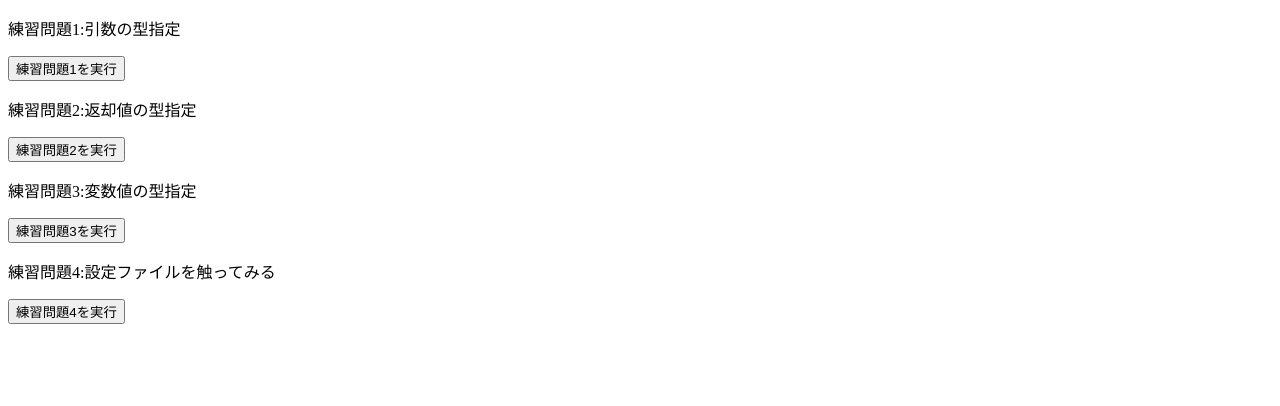
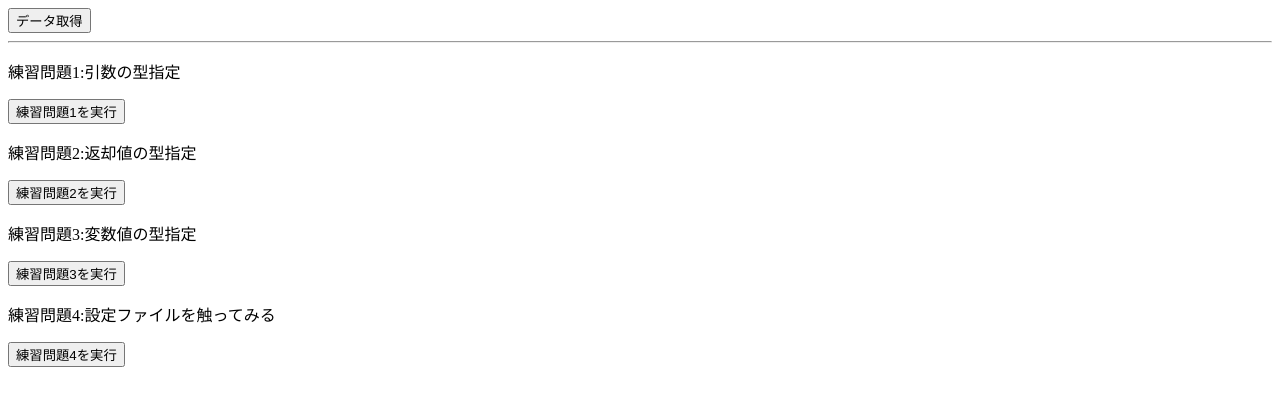
Before and after one commit to rhkts/React-TypeScript-Udemy, a React (Vite) app: page / in a window 1280 px wide. Shown: the top 406 px of the page. Built offline with nearby package versions, Linux system fonts and the light colour scheme.

Commit message:
JSONPlaceholderからtodoのデータ取得(型指定はまだ)

```diff
--- a/package.json
+++ b/package.json
@@ -10,6 +10,7 @@
     "preview": "vite preview"
   },
   "dependencies": {
+    "axios": "^1.4.0",
     "react": "^17.0.2",
     "react-dom": "^17.0.2"
   },
--- a/src/App.tsx
+++ b/src/App.tsx
@@ -1,4 +1,4 @@
-import { useState } from "react";
+import axios from "../node_modules/axios/index";
 import "./App.css";
 import { Practice1 } from "./practices/Practice1";
 import { Practice2 } from "./practices/Practice2";
@@ -6,8 +6,15 @@ import { Practice3 } from "./practices/Practice3";
 import { Practice4 } from "./practices/Practice4";
 
 function App() {
+  const onClickFetchData = () => {
+    axios.get("https://jsonplaceholder.typicode.com/todos").then((res) => {
+      console.log(res);
+    });
+  };
   return (
     <>
+      <button onClick={onClickFetchData}>データ取得</button>
+      <hr />
       <Practice1 />
       <Practice2 />
       <Practice3 />
--- a/tsconfig.json
+++ b/tsconfig.json
@@ -15,7 +15,7 @@
     "jsx": "react-jsx",
 
     /* Linting */
-    "strict": true,
+    // "strict": true,
     //暗黙anyを許可
     "noImplicitAny": false,
     "noUnusedLocals": true,
```
Also changed, not shown: 1 other file (tests, documents, lock files or other folders).
